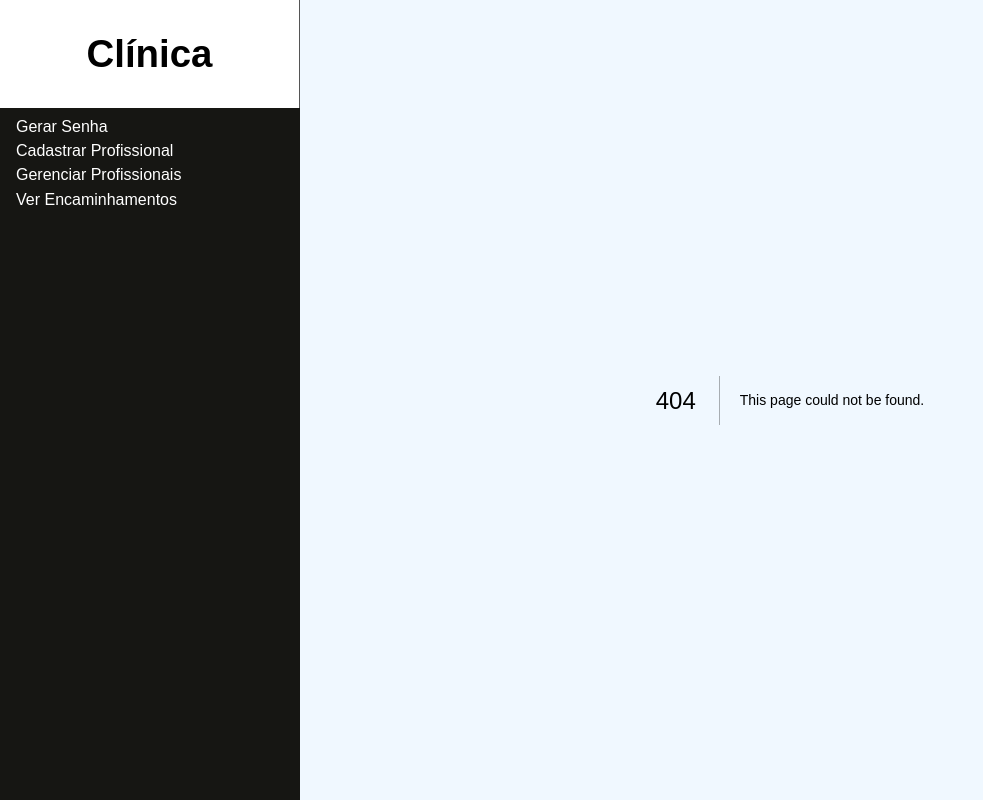
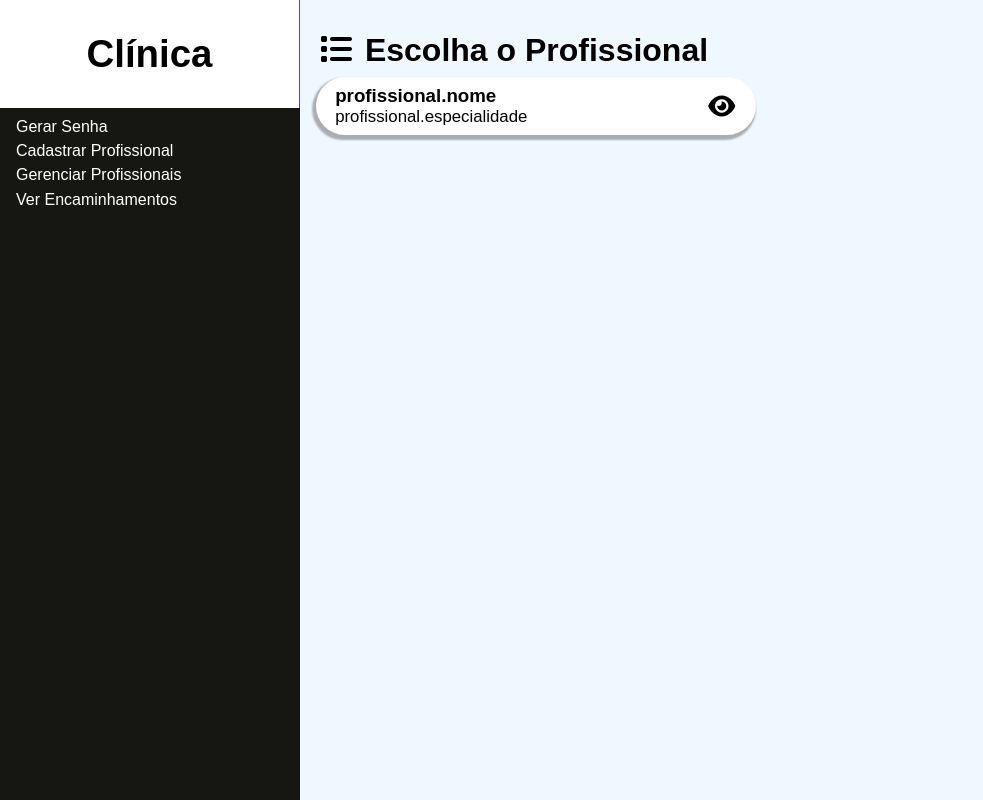
Before and after one commit to Pedro-Rocha-Araujo/dashboard-clinica, a Next.js app in the folder frontend/: page /encaminhamentos in a window 1280 px wide. Before the commit this address had no page. Shown: the whole page, without its empty margins (0-983 px from the left). Built offline with nearby package versions, Linux system fonts and the light colour scheme.

Commit message:
Página de listagem de profissionais que levará para a listagem de senhas de cada profissional implementada

```diff
--- /dev/null
+++ b/frontend/src/app/encaminhamentos/encaminhamentos.css
@@ -0,0 +1,28 @@
+div.profissionais {
+  width: 98%;
+  max-width: 1920px;
+  display: flex;
+  flex-wrap: wrap;
+  gap: 1rem;
+  margin: 0.4rem 0 0.6rem 0;
+}
+
+div.profissional {
+  background-color: #fff;
+  box-shadow: -2px 3px 2px 2px rgba(0, 0, 0, 0.3);
+  width: 100%;
+  max-width: 440px;
+  display: flex;
+  justify-content: space-between;
+  align-items: center;
+  padding: 0.5rem 1.2rem;
+  border-radius: 2rem;
+}
+
+section.gerenciar-profissionais h3 {
+  font-size: clamp(1rem, 4vw, 1.4rem);
+}
+
+div.profissional p {
+  font-size: clamp(1rem, 2vw, 1.05rem);
+}
--- /dev/null
+++ b/frontend/src/app/encaminhamentos/page.tsx
@@ -0,0 +1,21 @@
+import "./encaminhamentos.css"
+
+export default function Encaminhamentos() {
+  return (
+    <section className="encaminhamentos">
+      <h2> <i className="fa-solid fa-list"></i> Escolha o Profissional</h2>
+
+      <div className="profissionais">
+
+          <div className="profissional">
+            <div className="informacoes">
+              <h3>profissional.nome</h3>
+              <p>profissional.especialidade</p>
+            </div>
+            <i className="fa-solid fa-eye fa-xl"></i>
+          </div>
+
+      </div>
+    </section>
+  )
+}
```
